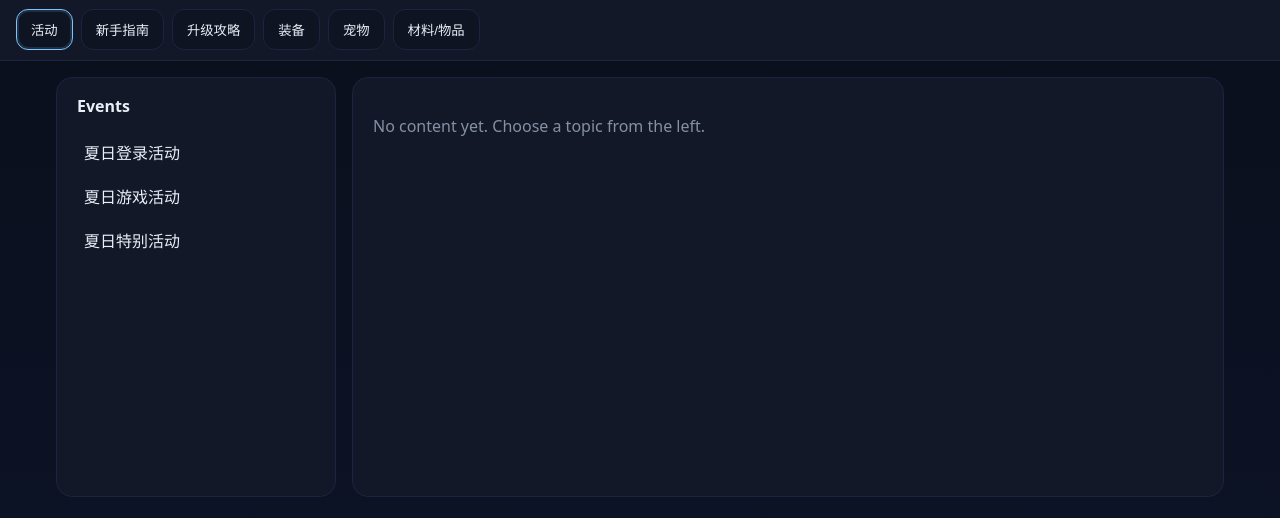
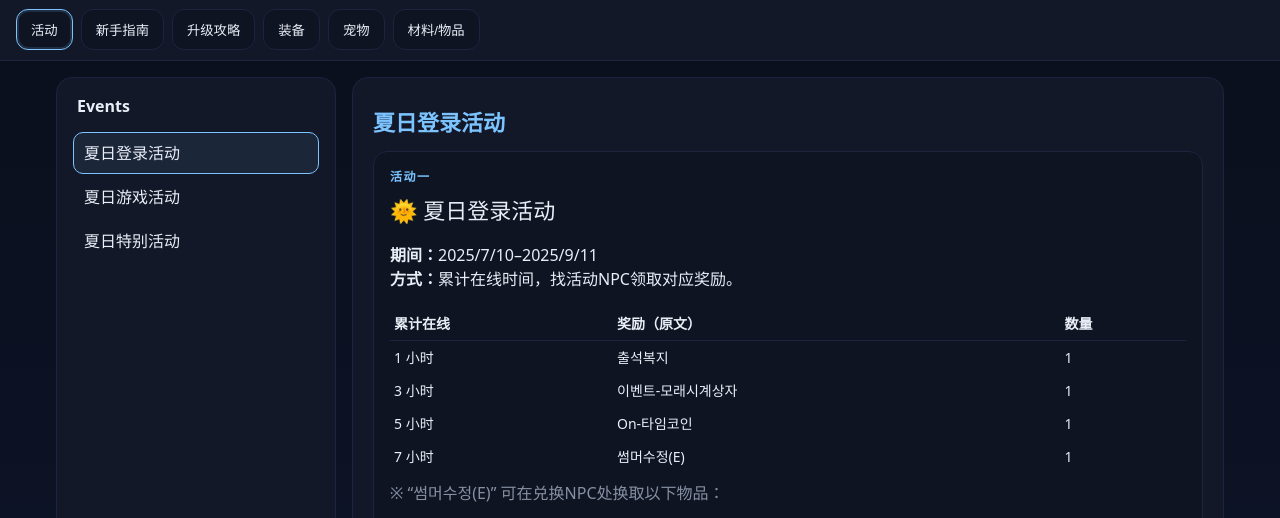
Before and after one commit to jj5196/jj5196.github.io, a plain HTML site: page index.html in a window 1280 px wide. Shown: the part 221-739 px from the top of the page. Drawn offline with Linux system fonts and the light colour scheme.

Commit message:
landing page

```diff
--- a/index.html
+++ b/index.html
@@ -533,7 +533,7 @@
 
     // Initial render
     (function init(){
-      if(!location.hash) navigate('events','recent');
+      if(!location.hash) navigate('events','summer-login');
       const {section,page} = parseHash();
       setActiveTab(section); renderSidebar(section,page); renderContent(section,page);
     })();
```
